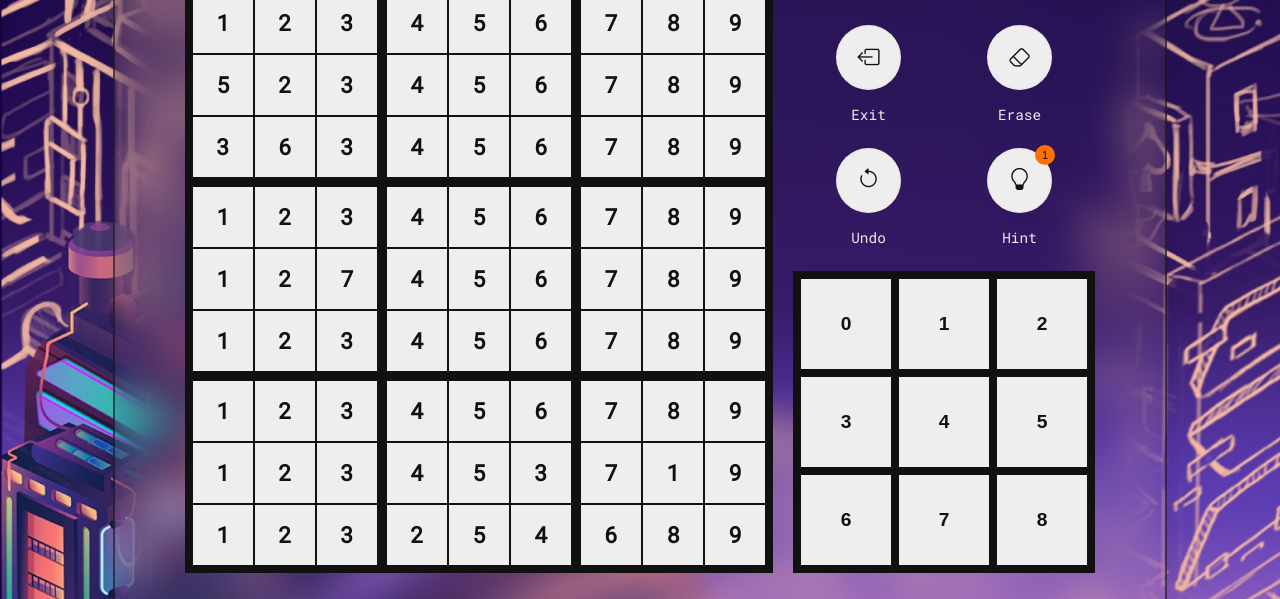
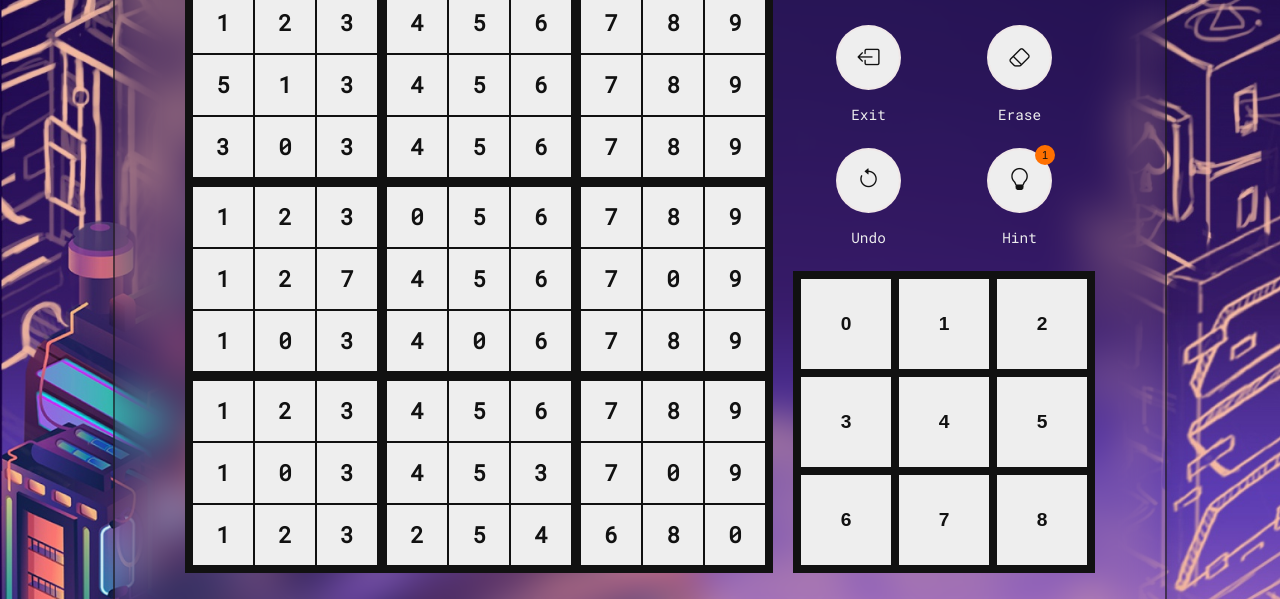
Before and after one commit to DIPIKA555/project, a React (Create React App) app: page /game in a window 1280 px wide. Shown: the part 127-726 px from the top of the page. Built offline with nearby package versions, Linux system fonts and the light colour scheme; a web font is replaced by a local one.

Commit message:
Better UX

```diff
--- a/src/components/Game.js
+++ b/src/components/Game.js
@@ -50,23 +50,25 @@ function NumberControl(props) {
 }
 
 function Tile(props) {
-  const { setSelected, selected, x, y, group } = props
+  const { setSelected, selected, row, column, group } = props
 
-  const [value, setValue] = useState(sudoku[x][y])
+  const [value, setValue] = useState(sudoku[row][column])
   const [current, setCurrent] = useState(false)
+  const [inline, setInline] = useState(false)
 
   useEffect(() => {
-    setCurrent(selected.x === x && selected.y === y)
+    setCurrent(selected.row === row && selected.column === column)
+    setInline(selected.row === row || selected.column === column || selected.group === group)
 
     return () => { }
-  }, [selected, x, y])
+  }, [selected, row, column, group])
 
   const handleClick = () => {
-    setSelected({ y: y, x: x })
+    setSelected({ row: row, column: column, group: group })
   }
 
   return (
-    <div className={current ? 'board-tile selected' : 'board-tile'} onClick={handleClick}>
+    <div className={current ? 'board-tile selected' : (inline ? 'board-tile inline' : 'board-tile')} onClick={handleClick}>
       <h4>{value}</h4>
     </div>
   )
@@ -77,7 +79,7 @@ const calculateTilesValues = (group) => {
   let array = []
   for (let i = min_y; i <= max_y; i++) {
     for (let j = min_x; j <= max_x; j++) {
-      array.push({ x: i, y: j })
+      array.push({ row: i, column: j, group: group })
     }
   }
 
@@ -98,7 +100,7 @@ function TileGroup(props) {
   return (
     <div className='tile-group'>
       {tilesArray.map((element, key) => {
-        return <Tile group={group} key={key} setSelected={setSelected} selected={selected} x={element.x} y={element.y} />
+        return <Tile key={key} group={group} setSelected={setSelected} selected={selected} row={element.row} column={element.column} />
       })}
     </div>
   )
@@ -121,7 +123,7 @@ function Board(props) {
 function Game(props) {
   const [opened, setOpened] = useState(false)     // Set exit modal opened
   const [hintCount, setHintCount] = useState(1)   // Remaining hints count
-  const [selected, setSelected] = useState({ x: -1, y: -1 })
+  const [selected, setSelected] = useState({ row: -1, column: -1, group: -1 })
 
   const useHint = () => {
     if (hintCount > 0) { setHintCount(prev => prev - 1) }
--- a/src/constants/sudoku.js
+++ b/src/constants/sudoku.js
@@ -1,15 +1,15 @@
 const sudoku = [
     [ 1, 2, 3, 4, 5, 6, 7, 8, 9 ],
-    [ 5, 2, 3, 4, 5, 6, 7, 8, 9 ],
-    [ 3, 6, 3, 4, 5, 6, 7, 8, 9 ],
+    [ 5, 1, 3, 4, 5, 6, 7, 8, 9 ],
+    [ 3, 0, 3, 4, 5, 6, 7, 8, 9 ],
+
+    [ 1, 2, 3, 0, 5, 6, 7, 8, 9 ],
+    [ 1, 2, 7, 4, 5, 6, 7, 0, 9 ],
+    [ 1, 0, 3, 4, 0, 6, 7, 8, 9 ],
 
     [ 1, 2, 3, 4, 5, 6, 7, 8, 9 ],
-    [ 1, 2, 7, 4, 5, 6, 7, 8, 9 ],
-    [ 1, 2, 3, 4, 5, 6, 7, 8, 9 ],
-
-    [ 1, 2, 3, 4, 5, 6, 7, 8, 9 ],
-    [ 1, 2, 3, 4, 5, 3, 7, 1, 9 ],
-    [ 1, 2, 3, 2, 5, 4, 6, 8, 9 ]
+    [ 1, 0, 3, 4, 5, 3, 7, 0, 9 ],
+    [ 1, 2, 3, 2, 5, 4, 6, 8, 0 ]
 ]
 
 const sudokuGroups = {
--- a/src/styles/main.css
+++ b/src/styles/main.css
@@ -213,11 +213,14 @@ body #root .container .board-container .board-wrapper .board-grid .tile-group .b
   height: 60px;
 }
 body #root .container .board-container .board-wrapper .board-grid .tile-group .board-tile:hover {
-  background-color: rgba(238, 238, 238, 0.85);
+  background-color: #ddd;
 }
 body #root .container .board-container .board-wrapper .board-grid .tile-group .board-tile.selected {
   background-color: #0d6dfd;
   color: #fff;
+}
+body #root .container .board-container .board-wrapper .board-grid .tile-group .board-tile.inline {
+  background-color: #E2EDFE;
 }
 body #root .container .board-container .tool-control {
   display: grid;
```
Also changed, not shown: src/styles/main.scss (+6 -2 lines), 1 other file (tests, documents, lock files or other folders).
